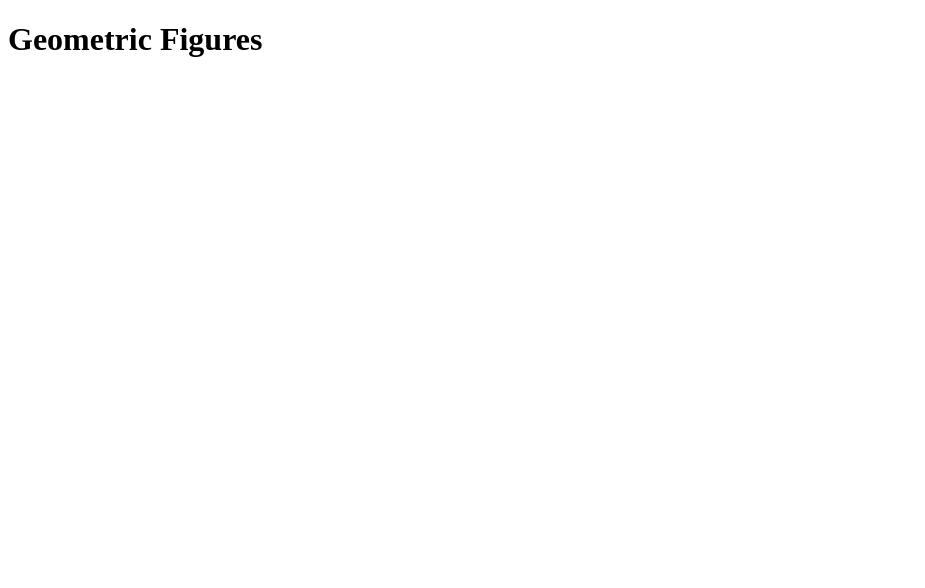
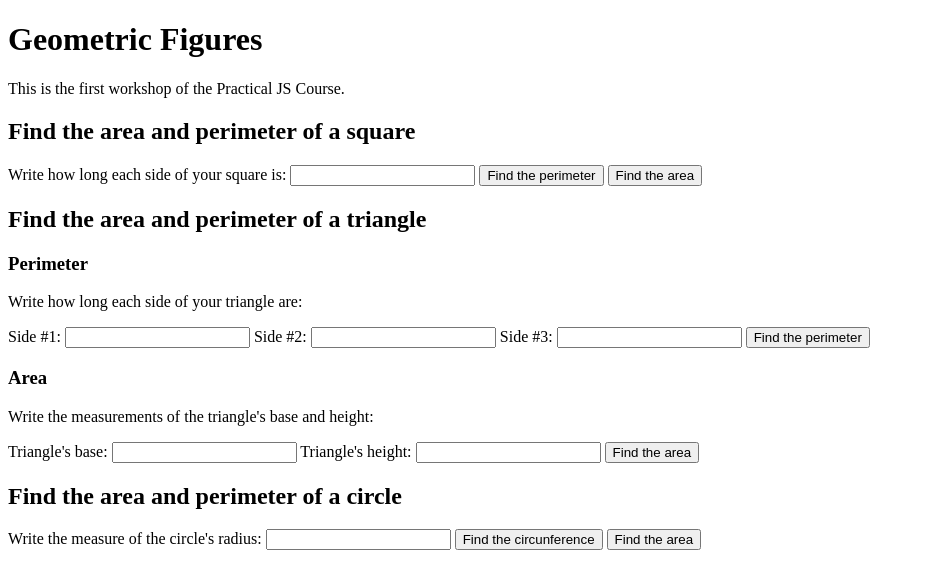
Before and after one commit to emlez/Practical-JS, a plain HTML site: page figures.html in a window 1280 px wide. Shown: the whole page, without its empty margins (0-925 px from the left). Drawn offline with Linux system fonts and the light colour scheme.

Commit message:
Functionality completed for Geometry Calc.

```diff
--- a/figures.html
+++ b/figures.html
@@ -7,7 +7,63 @@
     <title>Geometric Figures | Practical JS</title>
   </head>
   <body>
-    <h1>Geometric Figures</h1>
     <script src="./figures.js"></script>
+    <header>
+      <h1>Geometric Figures</h1>
+      <p>This is the first workshop of the Practical JS Course.</p>
+    </header>
+    <section>
+      <h2>Find the area and perimeter of a square</h2>
+      <form action="">
+        <label for="squareInput">
+          Write how long each side of your square is:
+        </label>
+        <input id="squareInput" type="number" />
+        <button type="button" onclick="findSquarePerimeter()">
+          Find the perimeter
+        </button>
+        <button type="button" onclick="findSquareArea()">Find the area</button>
+      </form>
+    </section>
+    <section>
+      <h2>Find the area and perimeter of a triangle</h2>
+      <form action="">
+        <h3>Perimeter</h3>
+        <p>Write how long each side of your triangle are:</p>
+        <label for="triangleInput1"> Side #1: </label>
+        <input id="triangleInput1" type="number" />
+        <label for="triangleInput2"> Side #2: </label>
+        <input id="triangleInput2" type="number" />
+        <label for="triangleInput3"> Side #3: </label>
+        <input id="triangleInput3" type="number" />
+        <button type="button" onclick="findTrianglePerimeter()">
+          Find the perimeter
+        </button>
+      </form>
+      <form action="">
+        <h3>Area</h3>
+        <p>Write the measurements of the triangle's base and height:</p>
+        <label for="triangleBase"> Triangle's base: </label>
+        <input id="triangleBase" type="number" />
+        <label for="triangleHeight"> Triangle's height: </label>
+        <input id="triangleHeight" type="number" />
+        <button type="button" onclick="findTriangleArea()">
+          Find the area
+        </button>
+      </form>
+    </section>
+    <section>
+      <h2>Find the area and perimeter of a circle</h2>
+      <form action="">
+        <label for="circleInput">
+          Write the measure of the circle's radius:
+        </label>
+        <input id="circleInput" type="number" />
+        <button type="button" onclick="findCircunference()">
+          Find the circunference
+        </button>
+        <button type="button" onclick="findCircleArea()">Find the area</button>
+      </form>
+    </section>
   </body>
 </html>
--- a/figures.js
+++ b/figures.js
@@ -47,3 +47,59 @@ function circleArea(radius) {
 }
 
 console.groupEnd();
+
+// Here we interact with HTML
+
+// Square JS functions
+function findSquarePerimeter() {
+  const input = document.getElementById("squareInput");
+  const value = input.value;
+
+  const perimeter = squarePerimeter(value);
+  alert(perimeter);
+}
+function findSquareArea() {
+  const input = document.getElementById("squareInput");
+  const value = input.value;
+
+  const area = squareArea(value);
+  alert(area);
+}
+
+// Triangle JS Functions
+function findTrianglePerimeter() {
+  const input1 = document.getElementById("triangleInput1");
+  const value1 = Number(input1.value);
+  const input2 = document.getElementById("triangleInput2");
+  const value2 = Number(input2.value);
+  const input3 = document.getElementById("triangleInput3");
+  const value3 = Number(input3.value);
+
+  const perimeter = trianglePerimeter(value1, value2, value3);
+  alert(perimeter);
+}
+function findTriangleArea() {
+  const base = document.getElementById("triangleBase");
+  const value1 = base.value;
+  const height = document.getElementById("triangleHeight");
+  const value2 = height.value;
+
+  const area = triangleArea(value1, value2);
+  alert(area);
+}
+
+// Circle JS Functions
+function findCircunference() {
+  const radius = document.getElementById("circleInput");
+  const value = radius.value;
+
+  const circunference = circlePerimeter(value);
+  alert(circunference);
+}
+function findCircleArea() {
+  const radius = document.getElementById("circleInput");
+  const value = radius.value;
+
+  const area = circleArea(value);
+  alert(area);
+}
```
